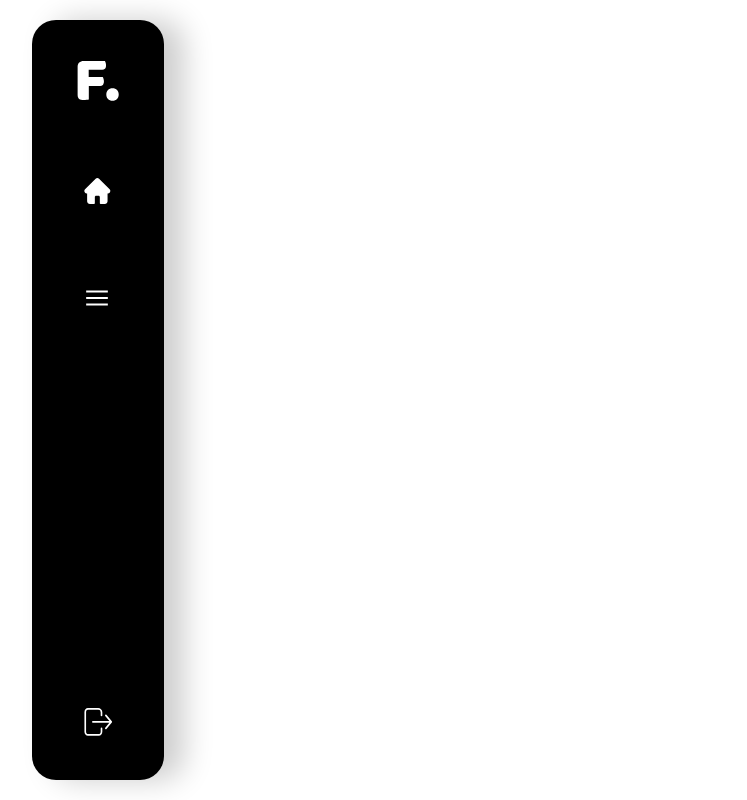
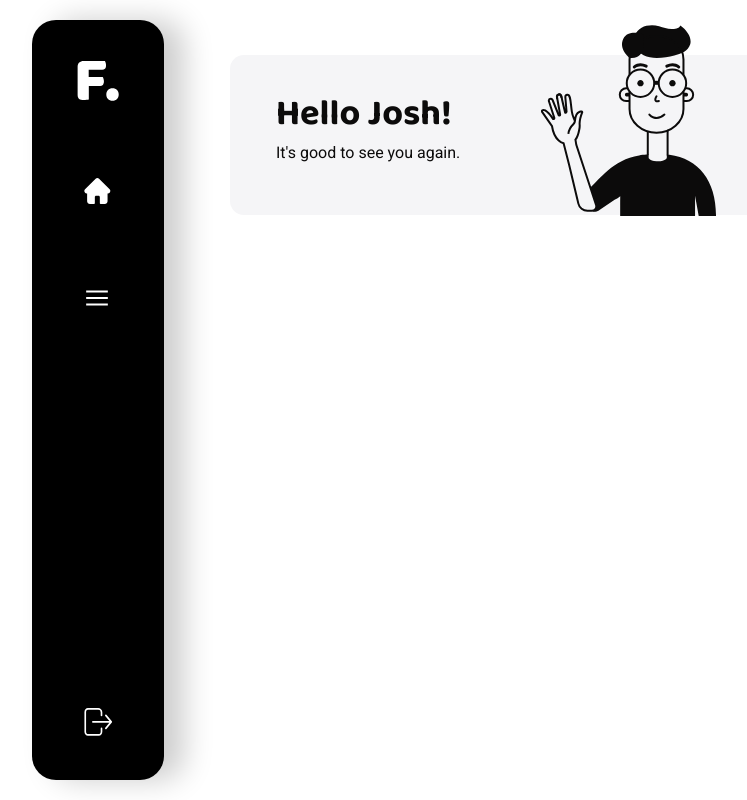
Before and after one commit to valr0lipsk/fancy-tasks, a React (Create React App) app: page / in a window 1280 px wide. Shown: the whole page, without its empty margins (0-747 px from the left). Built offline with nearby package versions, Linux system fonts and the light colour scheme.

Commit message:
Implement Welcome component.

```diff
--- a/public/index.html
+++ b/public/index.html
@@ -10,21 +10,18 @@
       content="Web site created using create-react-app"
     />
     <link rel="apple-touch-icon" href="%PUBLIC_URL%/logo192.png" />
-    <!--
-      manifest.json provides metadata used when your web app is installed on a
-      user's mobile device or desktop. See https://developers.google.com/web/fundamentals/web-app-manifest/
-    -->
+    <link rel="preconnect" href="https://fonts.googleapis.com" />
+    <link rel="preconnect" href="https://fonts.gstatic.com" crossorigin />
+    <link
+      href="https://fonts.googleapis.com/css2?family=Baloo+Bhai+2:wght@400;700&display=swap"
+      rel="stylesheet"
+    />
+    <link
+      href="https://fonts.googleapis.com/css2?family=Roboto:wght@400;500;700&display=swap"
+      rel="stylesheet"
+    />
     <link rel="manifest" href="%PUBLIC_URL%/manifest.json" />
-    <!--
-      Notice the use of %PUBLIC_URL% in the tags above.
-      It will be replaced with the URL of the `public` folder during the build.
-      Only files inside the `public` folder can be referenced from the HTML.
-
-      Unlike "/favicon.ico" or "favicon.ico", "%PUBLIC_URL%/favicon.ico" will
-      work correctly both with client-side routing and a non-root public URL.
-      Learn how to configure a non-root public URL by running `npm run build`.
-    -->
-    <title>React App</title>
+    <title>Fancy Tasks</title>
   </head>
   <body>
     <noscript>You need to enable JavaScript to run this app.</noscript>
--- a/src/App.tsx
+++ b/src/App.tsx
@@ -1,12 +1,15 @@
 import React from "react";
 import Navbar from "./components/Navbar";
+import Welcome from "./components/Welcome";
 import "./scss/_all.scss";
 
 function App() {
   return (
     <div className="main">
       <Navbar />
-      <div className="column"></div>
+      <div className="column">
+        <Welcome />
+      </div>
     </div>
   );
 }
--- /dev/null
+++ b/src/components/Welcome.tsx
@@ -0,0 +1,14 @@
+import React from "react";
+import { ReactComponent as ManImg } from "../assets/man.svg";
+
+const Welcome = () => {
+  return (
+    <div className="container container--welcome">
+      <p className="container__title">Hello Josh!</p>
+      <p className="container__text">It's good to see you again.</p>
+      <ManImg />
+    </div>
+  );
+};
+
+export default Welcome;
--- a/src/scss/_all.scss
+++ b/src/scss/_all.scss
@@ -1,5 +1,6 @@
 @import "./components/button";
 @import "./components/navbar";
+@import "./components/welcome";
 
 :root {
   --font-titles: "Baloo Bhai 2", cursive;
@@ -27,3 +28,9 @@ body,
   grid-template-columns: 0.3fr 1.5fr 1fr;
   grid-column-gap: 66px;
 }
+
+.container {
+  width: 100%;
+  background-color: var(--color-02);
+  border-radius: 14px;
+}
--- /dev/null
+++ b/src/scss/components/_welcome.scss
@@ -0,0 +1,31 @@
+.container {
+  margin-top: 55px;
+
+  &--welcome {
+    height: 160px;
+    position: relative;
+    min-width: 510px;
+    color: var(--color-00-1);
+    padding: 31px 46px;
+    box-sizing: border-box;
+  }
+
+  svg {
+    position: absolute;
+    top: -30px;
+    right: 104px;
+  }
+}
+
+.container__title {
+  font-family: var(--font-titles);
+  font-weight: 700;
+  font-size: 36px;
+  line-height: 57px;
+  margin: 0;
+}
+
+.container__text {
+  margin: 0;
+  font-family: var(--font-main);
+}
```
